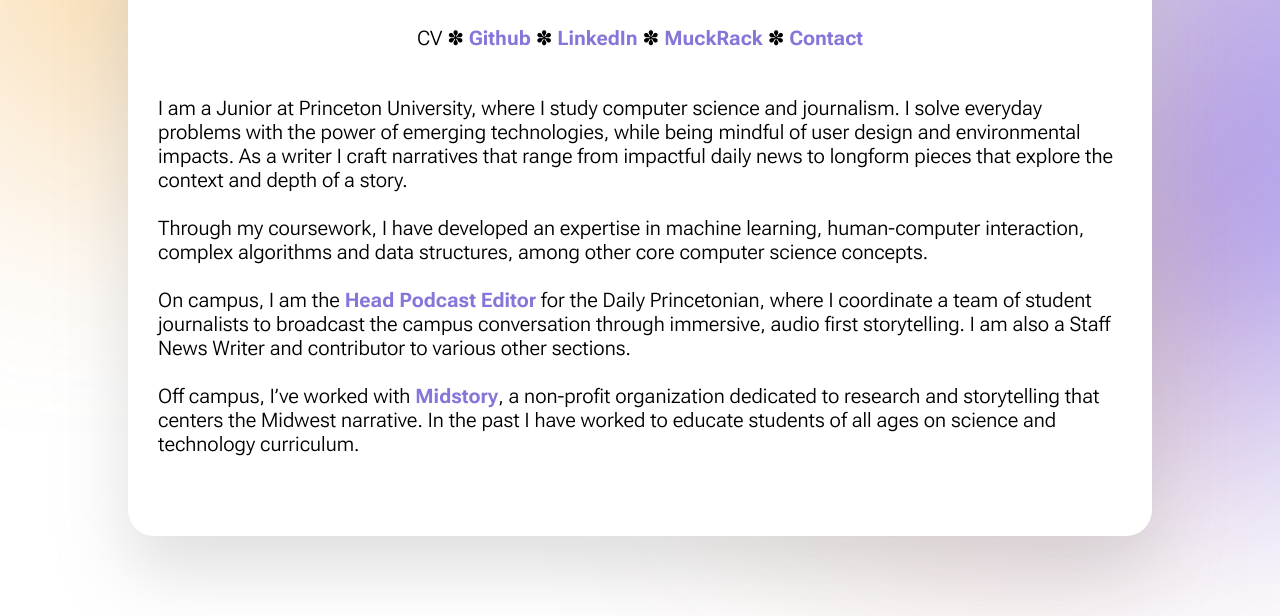
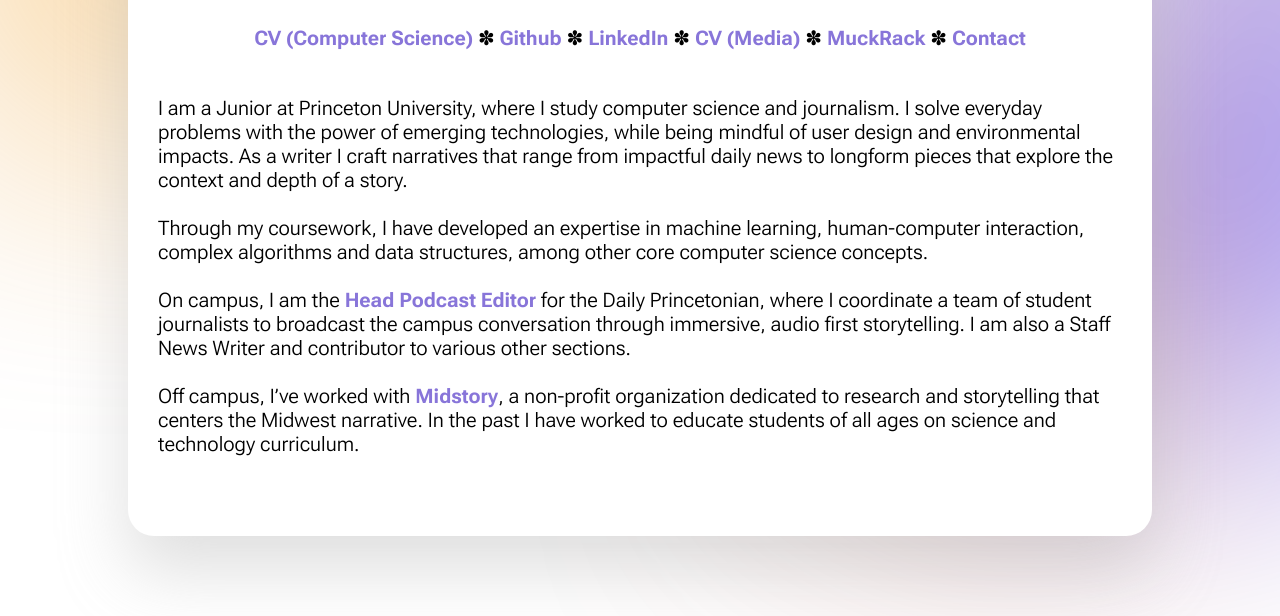
Before and after one commit to vl7131/vl7131.github.io, a plain HTML site: page index.html in a window 1280 px wide. Shown: the part 184-800 px from the top of the page. Drawn offline with Linux system fonts and the light colour scheme.

Commit message:
Added CVs

```diff
--- a/index.html
+++ b/index.html
@@ -21,7 +21,7 @@
       </div>
       <div class="card">
         <h1>Hi, I'm Vitus!</h1>
-        <h6>CV ✽ <a href="https://github.com/vl7131">Github</a> ✽ <a href="https://www.linkedin.com/in/vitus-larrieu-ab8504239/">LinkedIn</a> ✽ <a href="https://muckrack.com/vitus-larrieu">MuckRack</a> ✽ <a href="mailto:vl7131@princeton.edu">Contact</a></h6>
+        <h6><a href="https://vl7131.github.io/resumeCOS.pdf">CV (Computer Science)</a> ✽ <a href="https://github.com/vl7131">Github</a> ✽ <a href="https://www.linkedin.com/in/vitus-larrieu-ab8504239/">LinkedIn</a> ✽ <a href="https://vl7131.github.io/resumeMedia.pdf">CV (Media)</a> ✽ <a href="https://muckrack.com/vitus-larrieu">MuckRack</a> ✽ <a href="mailto:vl7131@princeton.edu">Contact</a></h6>
         <body>I am a Junior at Princeton University, where I study computer science and journalism. I solve everyday problems with the power of emerging technologies, while being mindful of user design and environmental impacts. As a writer I craft narratives that range from impactful daily news to longform pieces that explore the context and depth of a story.</body>
         <body><br><br>Through my coursework, I have developed an expertise in machine learning, human-computer interaction, complex algorithms and data structures, among other core computer science concepts.</body>
         <body><br><br>On campus, I am the <a href="https://www.dailyprincetonian.com/staff/vitus-larrieu">Head Podcast Editor</a> for the Daily Princetonian, where I coordinate a team of student journalists to broadcast the campus conversation through immersive, audio first storytelling. I am also a Staff News Writer and contributor to various other sections.</body>
```
Also changed, not shown: 2 other files.
